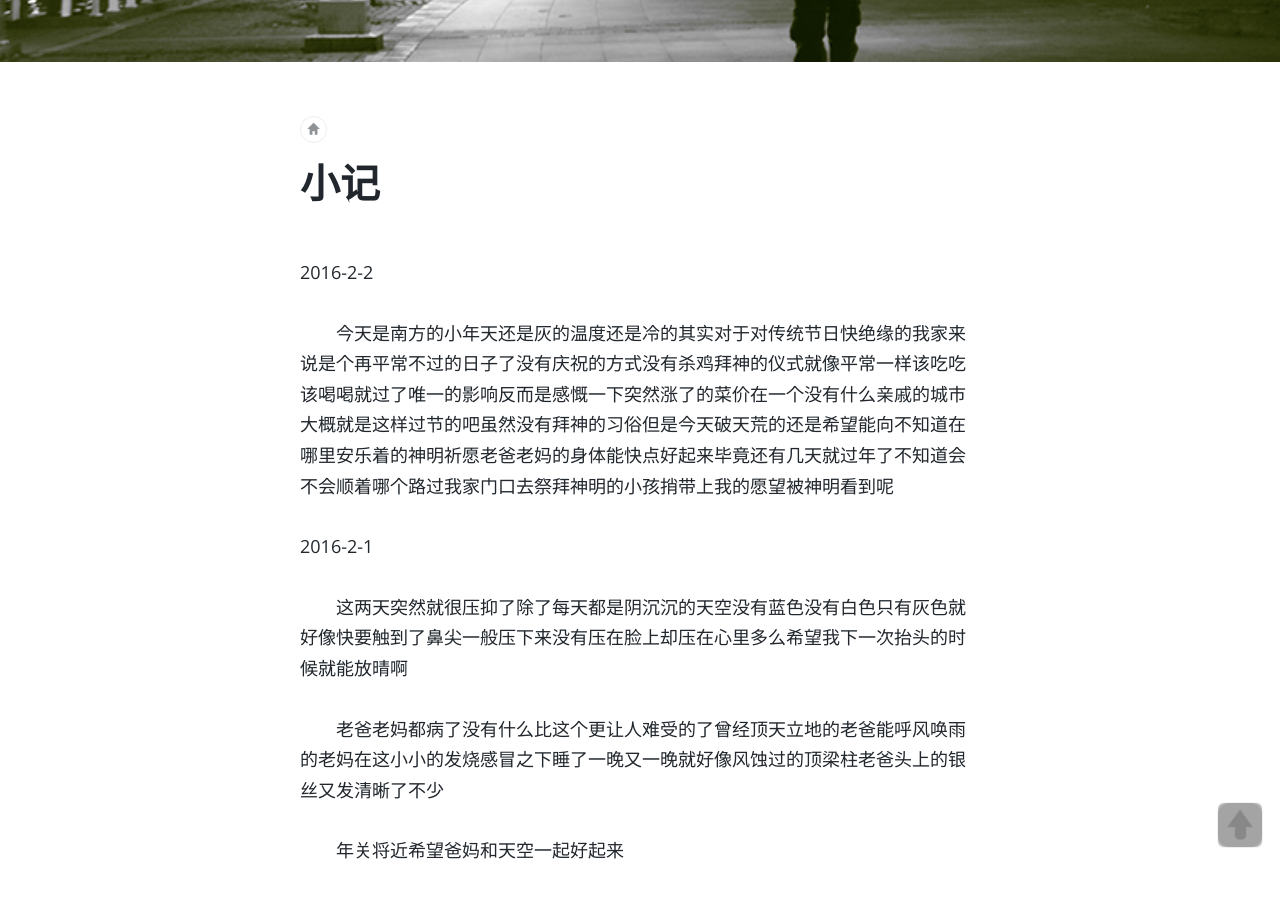
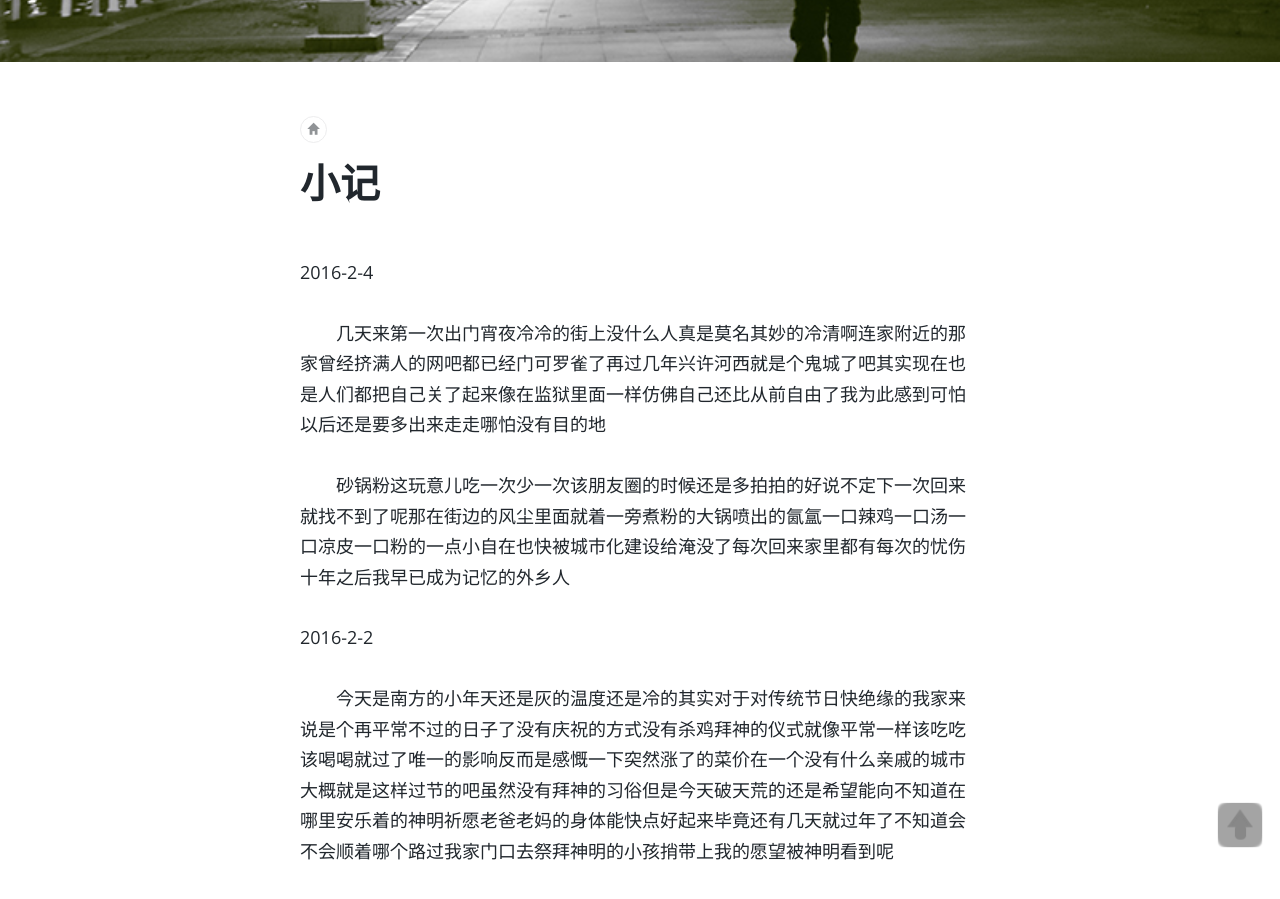
Before and after one commit to lanyuanxiaoyao/lanyuanxiaoyao.github.io, a Jekyll site: the page built from a_summary.markdown, in a window 1280 px wide and 900 px high, scrolled down 478 px. Built offline with Jekyll 4.4.1, drawn with Linux system fonts in a browser that asks for light colours; comment, search, counter and statistics services are not loaded.

```diff
--- a/a_summary.markdown
+++ b/a_summary.markdown
@@ -4,6 +4,12 @@ title: 小记
 image: 2.jpg
 excerpt: 走在路上听歌仿佛人生都回响着热血的bgm
 ---
+2016-2-4
+
+　　几天来第一次出门宵夜冷冷的街上没什么人真是莫名其妙的冷清啊连家附近的那家曾经挤满人的网吧都已经门可罗雀了再过几年兴许河西就是个鬼城了吧其实现在也是人们都把自己关了起来像在监狱里面一样仿佛自己还比从前自由了我为此感到可怕以后还是要多出来走走哪怕没有目的地
+
+　　砂锅粉这玩意儿吃一次少一次该朋友圈的时候还是多拍拍的好说不定下一次回来就找不到了呢那在街边的风尘里面就着一旁煮粉的大锅喷出的氤氲一口辣鸡一口汤一口凉皮一口粉的一点小自在也快被城市化建设给淹没了每次回来家里都有每次的忧伤十年之后我早已成为记忆的外乡人
+
 2016-2-2
 
 　　今天是南方的小年天还是灰的温度还是冷的其实对于对传统节日快绝缘的我家来说是个再平常不过的日子了没有庆祝的方式没有杀鸡拜神的仪式就像平常一样该吃吃该喝喝就过了唯一的影响反而是感慨一下突然涨了的菜价在一个没有什么亲戚的城市大概就是这样过节的吧虽然没有拜神的习俗但是今天破天荒的还是希望能向不知道在哪里安乐着的神明祈愿老爸老妈的身体能快点好起来毕竟还有几天就过年了不知道会不会顺着哪个路过我家门口去祭拜神明的小孩捎带上我的愿望被神明看到呢
```
